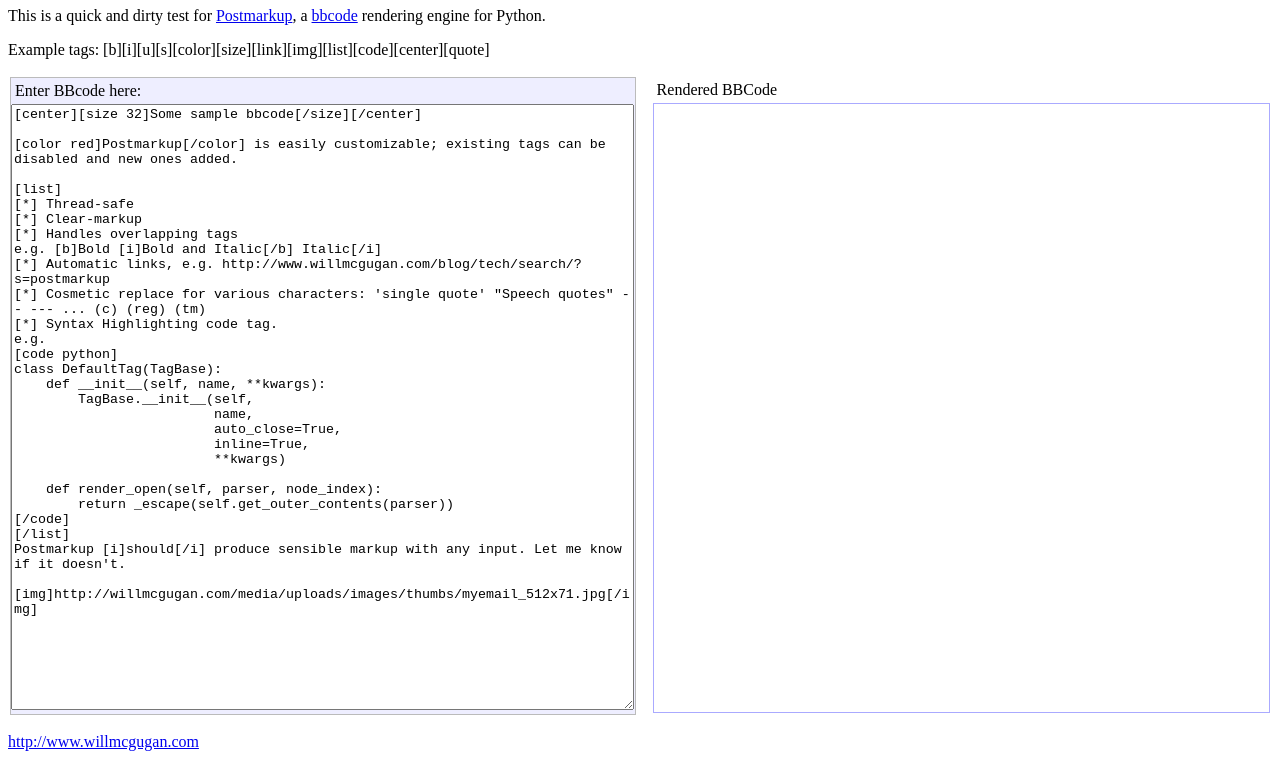
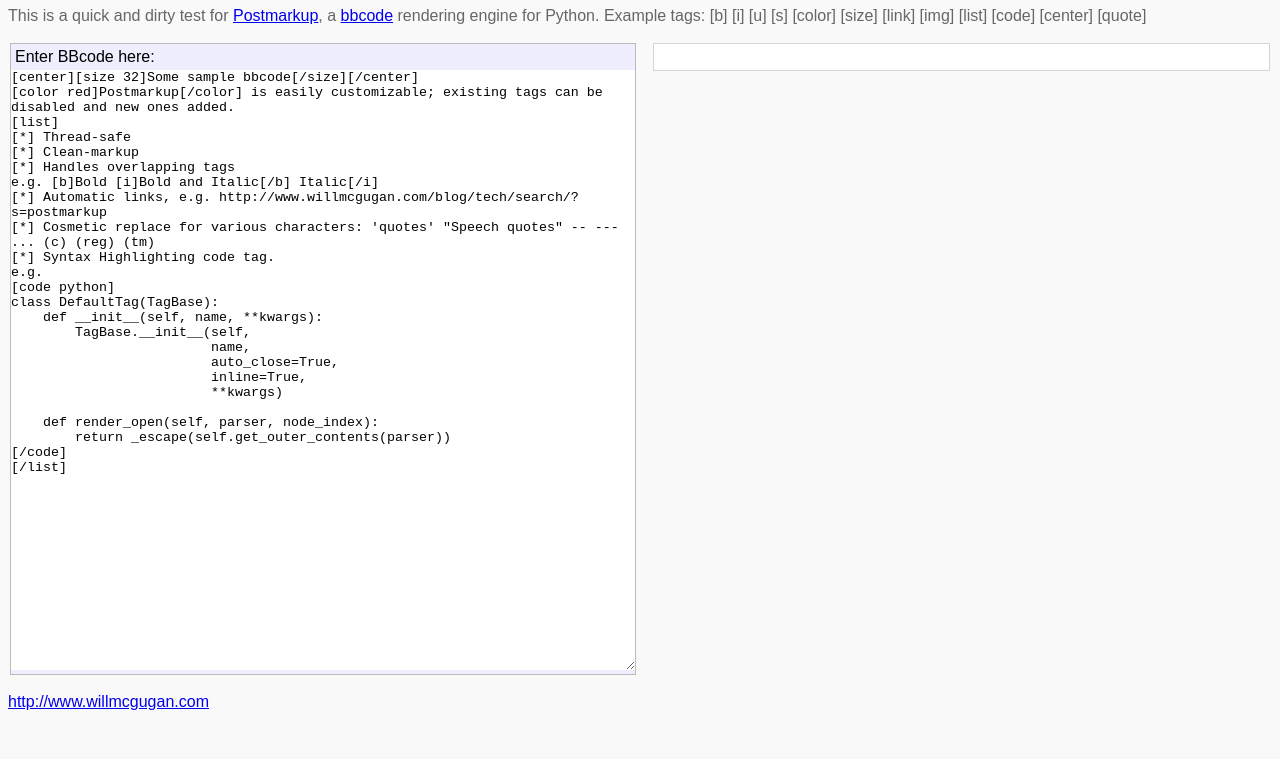
Before and after one commit to willmcgugan/postmarkup, a plain HTML site: page static/index.html in a window 1280 px wide. Shown: the part 73-832 px from the top of the page. After the commit the page ends 800 px from the top, so only its background shows below. Drawn offline with Linux system fonts and the light colour scheme; no server answers.

Commit message:
Style tweaks

```diff
--- a/static/index.html
+++ b/static/index.html
@@ -7,14 +7,11 @@
 		<link href="/code.css" rel="stylesheet" type="text/css"></link>
 	</head>
 
-	<body>
+	<body style="background-color:#f9f9f9;font-family:Arial, Helvetica, sans-serif;">
 
 	<h1>Postmarkup test server</h1>
-	<p>
-	This is a quick and dirty test for <a href="http://code.google.com/p/postmarkup/">Postmarkup</a>, a <a href="http://en.wikipedia.org/wiki/BBCode">bbcode</a> rendering engine for Python.
-	</p>
-	<p>
-	Example tags: [b][i][u][s][color][size][link][img][list][code][center][quote]
+	<p style="color:#666;">
+	This is a quick and dirty test for <a href="http://code.google.com/p/postmarkup/">Postmarkup</a>, a <a href="http://en.wikipedia.org/wiki/BBCode">bbcode</a> rendering engine for Python. Example tags: [b] [i] [u] [s] [color] [size] [link] [img] [list] [code] [center] [quote]
 	</p>
 
 	<div style=" padding:2px;">
@@ -22,21 +19,19 @@
 
 	<div id="bbcode_input" style="float:left;display:inline;width:49.5%;background-color:#eef;border:1px solid #bbb;">
 
-	<div style="width:99%;padding:4px;">Enter BBcode here:</div>
+	<div style="width:auto; padding:4px;">Enter BBcode here:</div>
 	<div>
-		<form style="border:no-border";>
-			<textarea id="bbcode_textarea" style="width:99%;height:600px;">
+		<form style="padding:0px;margin:0px;border:no-border";>
+			<textarea id="bbcode_textarea" style="width:100%;height:600px;padding:0px;margin:0px;border:none;">
 [center][size 32]Some sample bbcode[/size][/center]
-
 [color red]Postmarkup[/color] is easily customizable; existing tags can be disabled and new ones added.
-
 [list]
 [*] Thread-safe
-[*] Clear-markup
+[*] Clean-markup
 [*] Handles overlapping tags
 e.g. [b]Bold [i]Bold and Italic[/b] Italic[/i]
 [*] Automatic links, e.g. http://www.willmcgugan.com/blog/tech/search/?s=postmarkup
-[*] Cosmetic replace for various characters: 'single quote' "Speech quotes" -- --- ... (c) (reg) (tm)
+[*] Cosmetic replace for various characters: 'quotes' "Speech quotes" -- --- ... (c) (reg) (tm)
 [*] Syntax Highlighting code tag.
 e.g.
 [code python]
@@ -52,25 +47,22 @@ class DefaultTag(TagBase):
         return _escape(self.get_outer_contents(parser))
 [/code]
 [/list]
-Postmarkup [i]should[/i] produce sensible markup with any input. Let me know if it doesn't.
-
-[img]http://willmcgugan.com/media/uploads/images/thumbs/myemail_512x71.jpg[/img]</textarea>
+</textarea>
 		</form>
 	</div>
 
 	</div>
 
 	<div id="bbcode_output" style="float:right;display:inline;width:49%;">
-	<div style="width:99%;padding:4px;">Rendered BBCode</div>
-		<div id="bbcode" style="height:600px;padding:4px;border:1px solid #aaf;background-color:#fff;overflow:auto;">
-			&nbsp;
-		</div>
+	<div id="bbcode" style="padding:4px;border:1px solid #d5d5d5;background-color:#fff;overflow:auto;">
+		&nbsp;
+	</div>
 	</div>
 
 	</div>
 	<div style="clear:both;"> &nbsp; </div>
 
-	<a href="http://www.willmcgugan.com">http://www.willmcgugan.com</a>
+	<a href="http://www.willmcgugan.com/contact/">http://www.willmcgugan.com</a>
 
 	</body>
 
```
